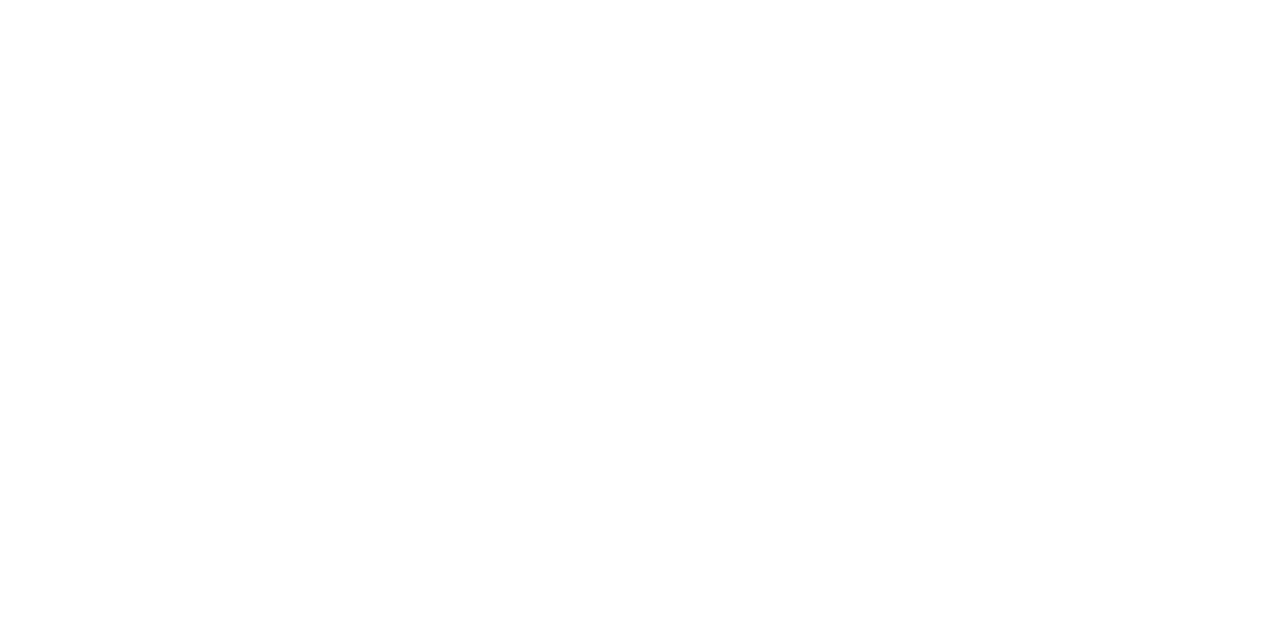
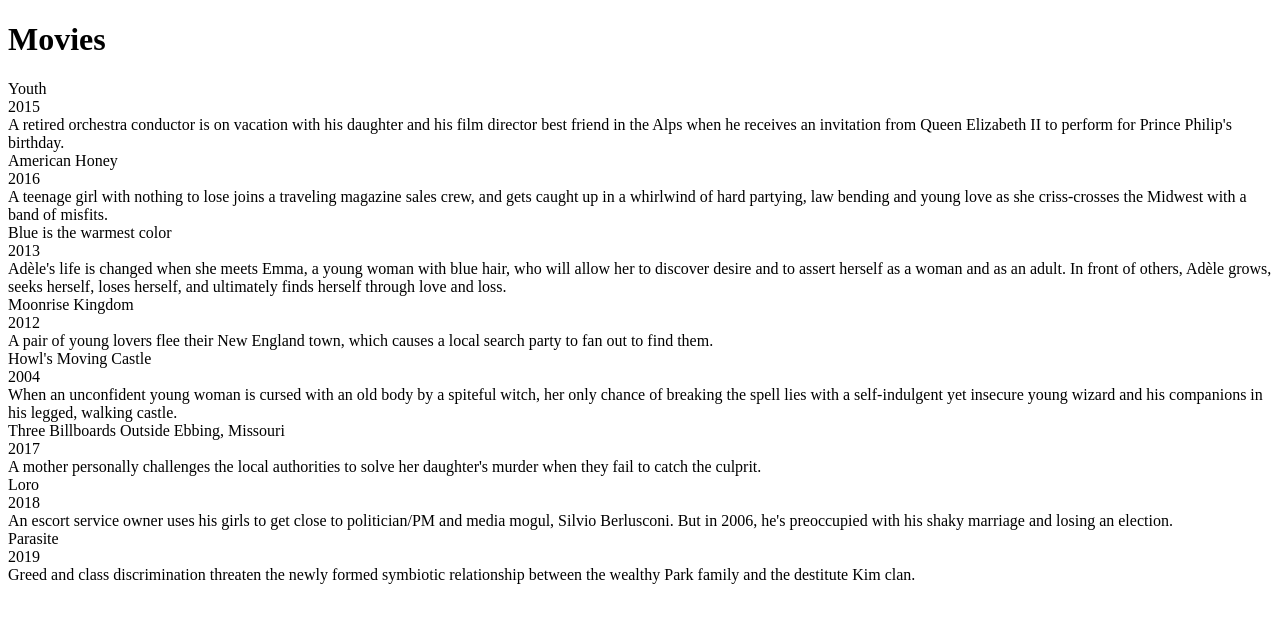
Before and after one commit to zolmate/movies_practice, a plain HTML site: page frontend/index.html in a window 1280 px wide. Drawn offline with Linux system fonts and the light colour scheme.

Commit message:
Synced full code similar to the "beer" project

```diff
--- a/frontend/index.html
+++ b/frontend/index.html
@@ -4,9 +4,14 @@
 	<meta charset="UTF-8">
 	<meta http-equiv="X-UA-Compatible" content="IE=edge">
 	<meta name="viewport" content="width=device-width, initial-scale=1.0">
-	<title>This is FRONTEND</title>
+	<title>Movies practice</title>
+	<script src="/public/data_movies.js"></script>
+	<script src="/public/script.js"></script>
 </head>
 <body>
 	<div id="root"></div>
 </body>
 </html>
+
+<!-- Fontos, hogy be legyen linkelve megfelelő módon a script file a html-en belül -->
+<!-- Fontos, hogy a JS fájlok megfelelő sorrendben szerepeljenek -->
--- /dev/null
+++ b/frontend/public/data_movies.js
@@ -0,0 +1,47 @@
+const movies = {
+	id: "movies",
+	logo: "Meaningful Movies",
+	button: "Watch",
+	cards: [
+		{
+			title: "Youth",
+			sub: "2015",
+			text: "A retired orchestra conductor is on vacation with his daughter and his film director best friend in the Alps when he receives an invitation from Queen Elizabeth II to perform for Prince Philip's birthday."
+		},
+		{
+			title: "American Honey",
+			sub: "2016",
+			text: "A teenage girl with nothing to lose joins a traveling magazine sales crew, and gets caught up in a whirlwind of hard partying, law bending and young love as she criss-crosses the Midwest with a band of misfits."
+		},
+		{
+			title: "Blue is the warmest color",
+			sub: "2013",
+			text: "Adèle's life is changed when she meets Emma, a young woman with blue hair, who will allow her to discover desire and to assert herself as a woman and as an adult. In front of others, Adèle grows, seeks herself, loses herself, and ultimately finds herself through love and loss."
+		},
+		{
+			title: "Moonrise Kingdom",
+			sub: "2012",
+			text: "A pair of young lovers flee their New England town, which causes a local search party to fan out to find them."
+		},
+		{
+			title: "Howl's Moving Castle",
+			sub: "2004",
+			text: "When an unconfident young woman is cursed with an old body by a spiteful witch, her only chance of breaking the spell lies with a self-indulgent yet insecure young wizard and his companions in his legged, walking castle."
+		},
+		{
+			title: "Three Billboards Outside Ebbing, Missouri",
+			sub: "2017",
+			text: "A mother personally challenges the local authorities to solve her daughter's murder when they fail to catch the culprit."
+		},
+		{
+			title: "Loro",
+			sub: "2018",
+			text: "An escort service owner uses his girls to get close to politician/PM and media mogul, Silvio Berlusconi. But in 2006, he's preoccupied with his shaky marriage and losing an election."
+		},
+		{
+			title: "Parasite",
+			sub: "2019",
+			text: "Greed and class discrimination threaten the newly formed symbiotic relationship between the wealthy Park family and the destitute Kim clan."
+		}
+	]
+}
--- /dev/null
+++ b/frontend/public/script.js
@@ -0,0 +1,61 @@
+console.log(movies)
+
+// első lépés: meg kell terveznünk 1 db sör komponenseit
+//ha ez nem függvény lenne, hanem sima string, akkor nem lehetne  beletenni változó értékeket paramméterként (name, company, type)
+// a függvény paramétereinek (name, company, type) bármilyen nevet használhatunk, csak azt következetesen kell használni
+// ${} - template literal
+const movieCardComponent = function (movieTitle, releaseYear, movieAbout){
+    return `
+        <div class="card">
+            <div class="movieTitle">${movieTitle}</div>
+            <div class="releaseDate">${releaseYear}</div>
+            <div class="movieAbout">${movieAbout}</div>
+        </div>
+    `
+}
+// ezek a változó nevek (movieTitle, releaseYear, movieAbout) csak a függvény belsejében érvényesek - azon kívül nem tudunk rájuk hivatkozni
+
+const movieTitleComponent = `<h1>Movies</h1>`;
+// most a movieTitleComponent néven létrehoztunk egy változót, amit fentebb "határoztunk meg"
+// ehelyett az is egy jó megoldás lett volna, ha nem változót hozunk létre argumentumként, hanem a backtick (``) között lévő részt illesztjük be a változó nevének helyére (a rootElement.insertAdjacentHtml beforeend után)
+
+const loadEvent = function() {
+    const rootElement = document.getElementById("root");
+    console.log(rootElement)>
+    rootElement.insertAdjacentHTML("beforeend", movieTitleComponent)
+
+    console.log(movies.cards); //a movies-on belül található tömbre (=array), azon belül cardsra hivatkozás
+    console.log(movies.logo); //a beers-en belül található
+
+    for (const movie of movies.cards) {
+        //sima for loop
+        //iterator (első érték): tetszőleges érték, itt: movie - még "nem létezik"
+        //object (of után): movies.cards (elérési útvonal)
+        console.log(movie);
+        /*console.log(movies.cards[0].title) //mivel a cards egy tömb, az elérési útvonalba kell a [] - a 0 viszont csak az első indexen lévőt írja ki: Mango Bay*/
+        //ennek a helyére kreáltuk a "beer" iterátort
+        rootElement.insertAdjacentHTML("beforeend", movieCardComponent(movie.title, movie.sub, movie.text))
+    }
+}
+
+// Ezzel a ciklussal végiglépkedünk a tömb elemein. Ennek a tömbnek az elérési útvonala a movies nevű változó cards kulcsán lévő tömb. Ezt a folyamatot valahogy el kell nevezni egy "iterátorral", ami bármi lehet. Itt: "movie" (egyesszámban feljebb), amire később hivatkozunk (movie.title, movie.sub, movie.text)
+
+
+// instertAdjacentHTML: ez egy metódus, 2 dolgot kér: az első egy position string, és egy olyan stringet (argumentumot), amit html kóddá tud konvertálni
+// a `` (backtick) utána azért kell, mert többsoros kódot szeretnénk berakni
+
+// for ciklusok (loop):
+// van adat és nem kell számolni: "for...of" loop
+// nincs adat és el kell számolni X-ig (pl.: a naptárnál a hónapok, napok száma) sima "for" loop -> i++
+
+
+window.addEventListener("load", loadEvent)
+console.log(window)
+// oldal betöltődése JS szempontjából: a) a JS létrehoz egy "window" objektumot
+// minden JS scriptben benne kell lennie a window.addEventListener("load", loadEvent)-nek
+//eseményfigyelő (eventlistener) -
+
+
+// Feladat: for és for of ciklusok átnézése
+// Extra feladat: ugyanilyen adatstruktúrájú "dolog"
+// Új repository-ba ugyanezt próbáljuk megcsinálni - a feladatban mozi filmcímek lesznek
```
